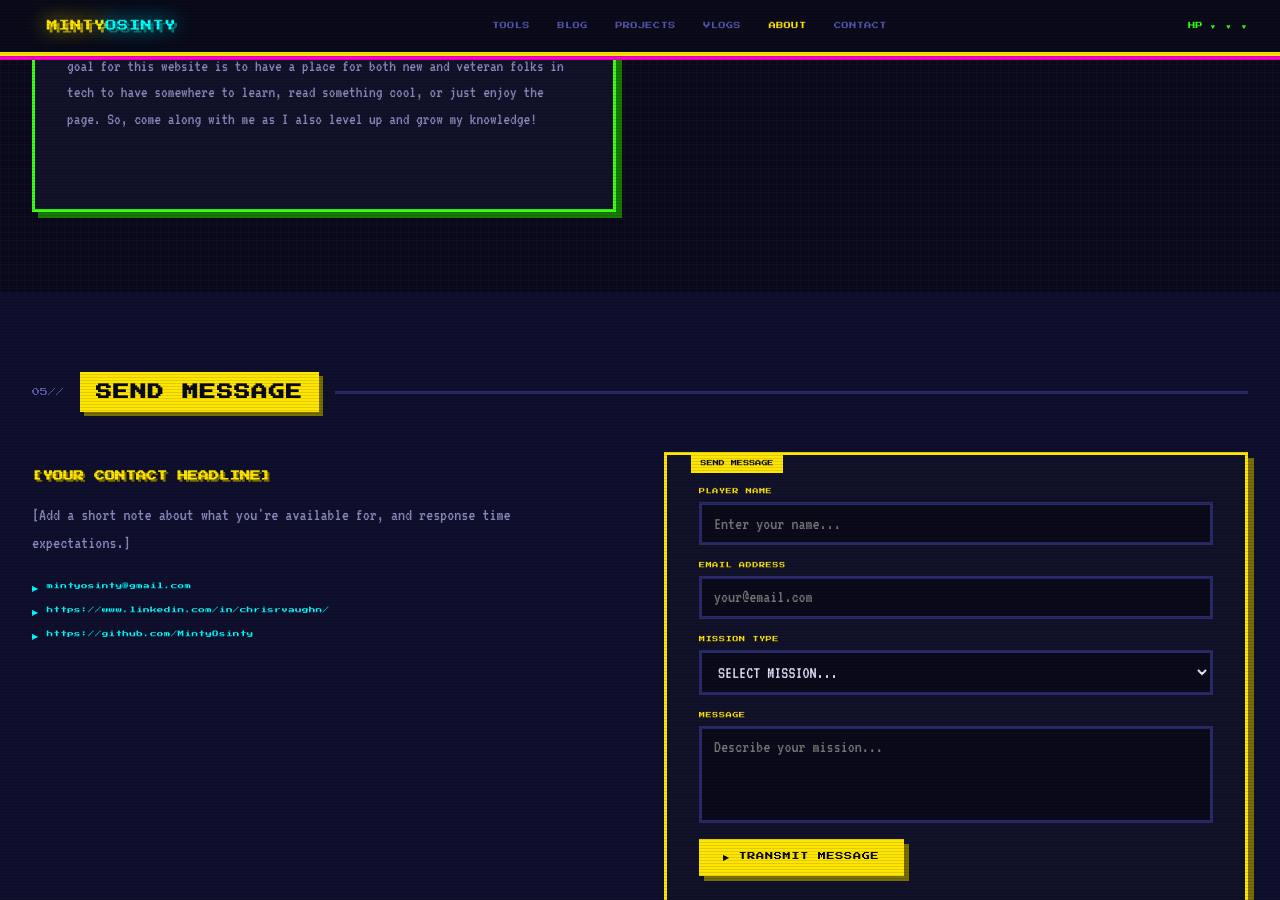
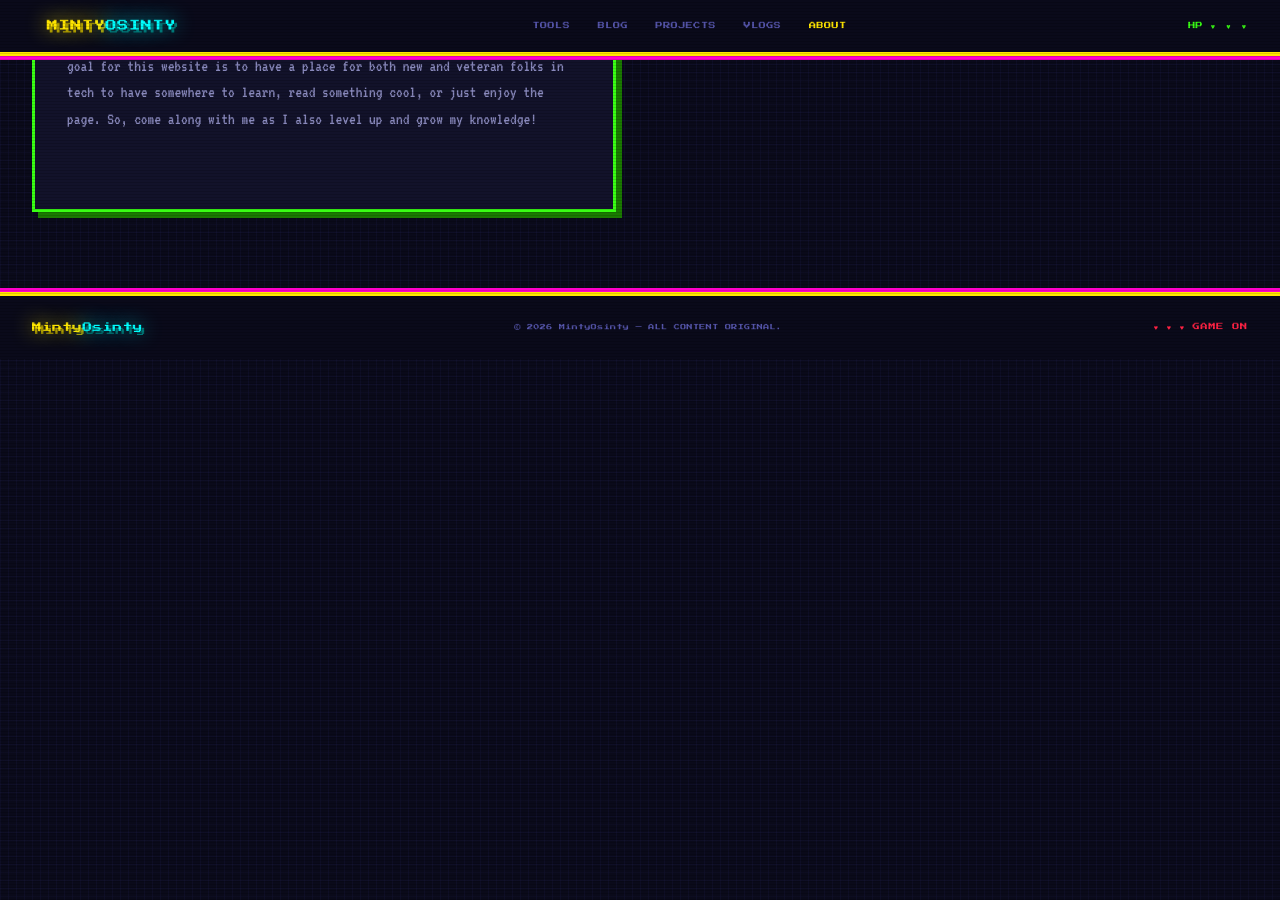
Before and after one commit to MintyOsinty/mintyosinty.github.io, a Jekyll site: the page built from index.html, in a window 1280 px wide and 900 px high, scrolled down 2890 px. Built offline with Jekyll 4.4.1, drawn with Linux system fonts in a browser that asks for light colours; after the commit the page ends 3249 px from its top, so only the background shows below that.

Commit message:
Remove contact form section and CONTACT nav links

```diff
--- a/_layouts/default.html
+++ b/_layouts/default.html
@@ -18,7 +18,6 @@
     <li><a href="{{ '/projects/' | relative_url }}">PROJECTS</a></li>
     <li><a href="{{ '/#vlogs' | relative_url }}">VLOGS</a></li>
     <li><a href="{{ '/#about' | relative_url }}">ABOUT</a></li>
-    <li><a href="{{ '/#contact' | relative_url }}">CONTACT</a></li>
   </ul>
   <div class="nav-hp">HP <span class="hearts">♥ ♥ ♥</span></div>
 </nav>
--- a/index.html
+++ b/index.html
@@ -1033,7 +1033,6 @@
     <li><a href="/projects/">PROJECTS</a></li>
     <li><a href="#vlogs">VLOGS</a></li>
     <li><a href="#about">ABOUT</a></li>
-    <li><a href="#contact">CONTACT</a></li>
   </ul>
   <div class="nav-hp">
     HP <span class="hearts">♥ ♥ ♥</span>
@@ -1336,58 +1335,6 @@
   </div>
 </section>
 
-<!-- CONTACT -->
-<section id="contact">
-  <div class="sec-header fade-up">
-    <span class="sec-num">05//</span>
-    <h2 class="sec-title yellow">SEND MESSAGE</h2>
-    <div class="sec-line"></div>
-  </div>
-
-  <div class="contact-grid">
-
-    <div class="contact-info fade-up">
-      <h3>[YOUR CONTACT HEADLINE]</h3>
-      <p>[Add a short note about what you're available for, and response time expectations.]</p>
-      <div class="contact-links">
-        <a href="#" class="contact-link">mintyosinty@gmail.com</a>
-        <a href="#" class="contact-link">https://www.linkedin.com/in/chrisrvaughn/
-        <a href="#" class="contact-link">https://github.com/MintyOsinty</a>
-      </div>
-    </div>
-
-    <div class="contact-box fade-up" style="animation-delay:0.15s">
-      <div class="contact-form">
-        <div class="form-field">
-          <label>PLAYER NAME</label>
-          <input type="text" placeholder="Enter your name...">
-        </div>
-        <div class="form-field">
-          <label>EMAIL ADDRESS</label>
-          <input type="email" placeholder="your@email.com">
-        </div>
-        <div class="form-field">
-          <label>MISSION TYPE</label>
-          <select>
-            <option value="">SELECT MISSION...</option>
-            <option>Consulting Inquiry</option>
-            <option>Tool Discussion</option>
-            <option>Training Request</option>
-            <option>Speaking Engagement</option>
-            <option>General Question</option>
-          </select>
-        </div>
-        <div class="form-field">
-          <label>MESSAGE</label>
-          <textarea rows="4" placeholder="Describe your mission..."></textarea>
-        </div>
-        <button class="btn-submit" onclick="handleSubmit()">▶ TRANSMIT MESSAGE</button>
-      </div>
-    </div>
-
-  </div>
-</section>
-
 <!-- FOOTER -->
 <footer>
   <a href="#" class="logo" style="font-size:0.6rem">Minty<span class="ext">Osinty</span></a>
```
